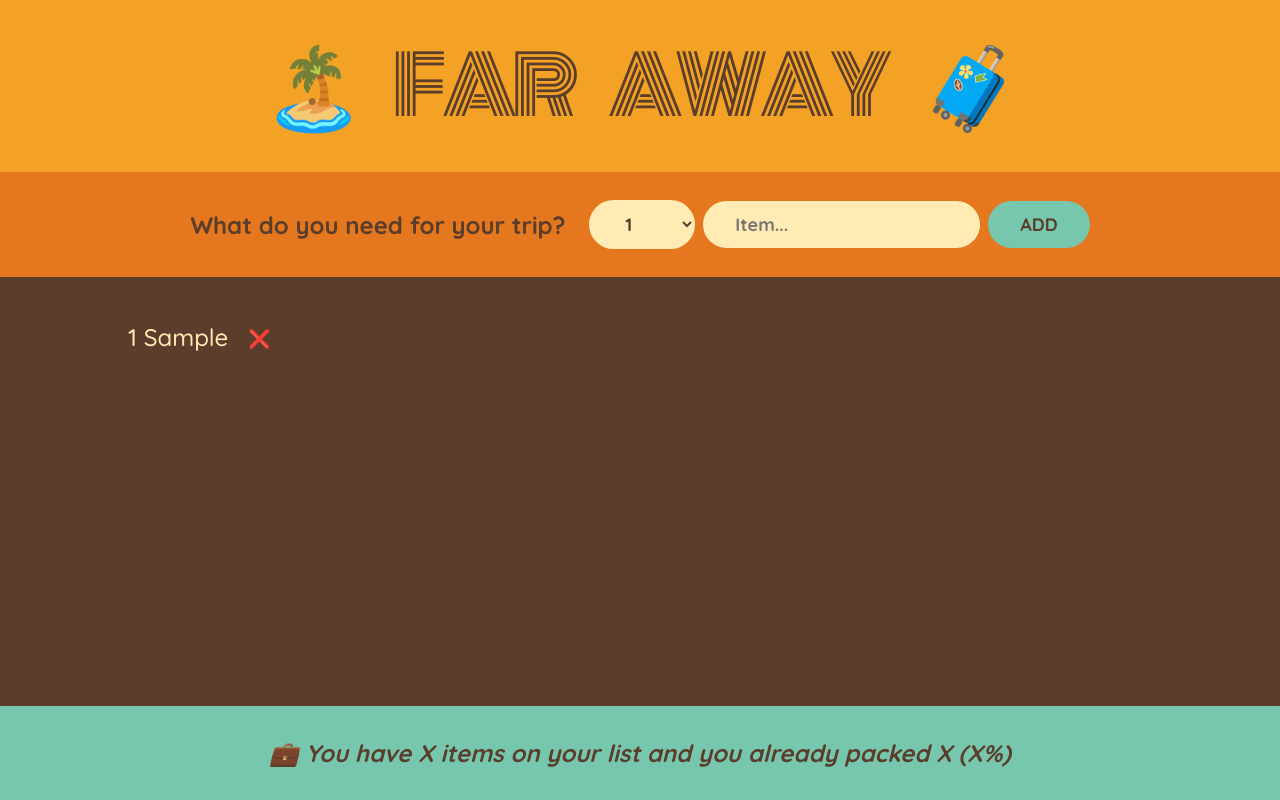
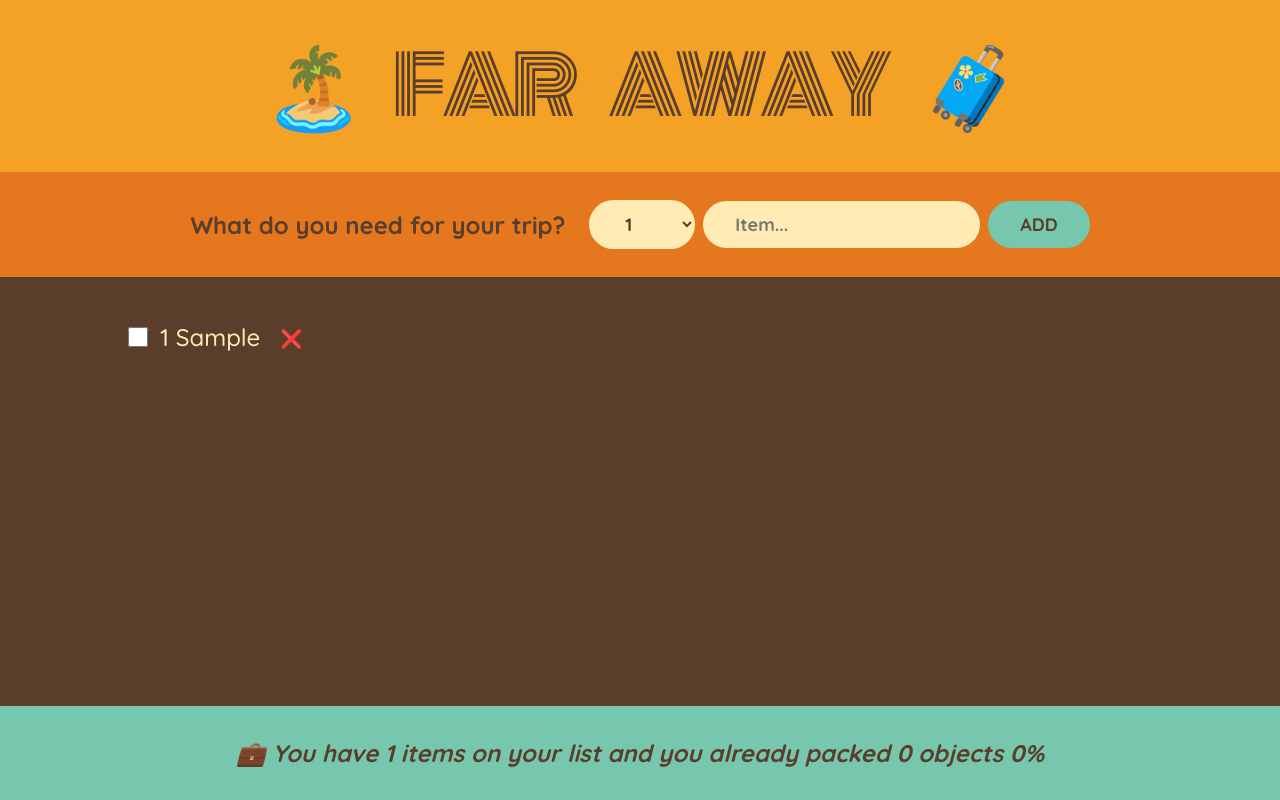
Before and after one commit to RazvanConstantin1/far-away, a React (Create React App) app: page / in a window 1280 px wide. Both pictures are taken after typing "Sample" into the empty fields and a click on the button "ADD". Built offline with nearby package versions, Linux system fonts and the light colour scheme.

Commit message:
implemented statistics in the footer using derived state

```diff
--- a/src/App.js
+++ b/src/App.js
@@ -11,12 +11,24 @@ export default function App() {
     setItems((items) => items.filter((item) => item.id !== id));
   }
 
+  function handleToggleItem(id) {
+    setItems((items) =>
+      items.map((item) =>
+        item.id === id ? { ...item, packed: !item.packed } : item
+      )
+    );
+  }
+
   return (
     <div className="app">
       <Logo />
       <Form onAddItems={handleAddItems} />
-      <PackingList items={items} onDeleteItems={handleDeleteItem} />
-      <Stats />
+      <PackingList
+        items={items}
+        onDeleteItems={handleDeleteItem}
+        onToggleItems={handleToggleItem}
+      />
+      <Stats items={items} />
     </div>
   );
 }
@@ -65,20 +77,30 @@ function Form({ onAddItems }) {
     </form>
   );
 }
-function PackingList({ items, onDeleteItems }) {
+function PackingList({ items, onDeleteItems, onToggleItems }) {
   return (
     <div className="list">
       <ul>
         {items.map((item) => (
-          <Item item={item} onDeleteItems={onDeleteItems} key={item.id} />
+          <Item
+            item={item}
+            onDeleteItems={onDeleteItems}
+            onToggleItems={onToggleItems}
+            key={item.id}
+          />
         ))}
       </ul>
     </div>
   );
 }
-function Item({ item, onDeleteItems }) {
+function Item({ item, onDeleteItems, onToggleItems }) {
   return (
     <li>
+      <input
+        type="checkbox"
+        value={item.packed}
+        onChange={() => onToggleItems(item.id)}
+      />
       <span style={item.packed ? { textDecoration: "line-through" } : {}}>
         {item.quantity} {item.description}
       </span>
@@ -86,10 +108,26 @@ function Item({ item, onDeleteItems }) {
     </li>
   );
 }
-function Stats() {
+function Stats({ items }) {
+  if (!items.length)
+    return (
+      <p className="stats">
+        <em>Start adding some items to your packing list 🚀</em>
+      </p>
+    );
+
+  const numItems = items.length;
+  const numPacked = items.filter((item) => item.packed).length;
+  const percentage = Math.round((numPacked / numItems) * 100);
+
   return (
     <footer className="stats">
-      <em>💼 You have X items on your list and you already packed X (X%)</em>
+      <em>
+        {percentage === 100
+          ? "You got everything! Ready to go ✈️"
+          : `💼 You have ${numItems} items on your list and you already packed
+        ${numPacked} objects ${percentage}%`}
+      </em>
     </footer>
   );
 }
```
